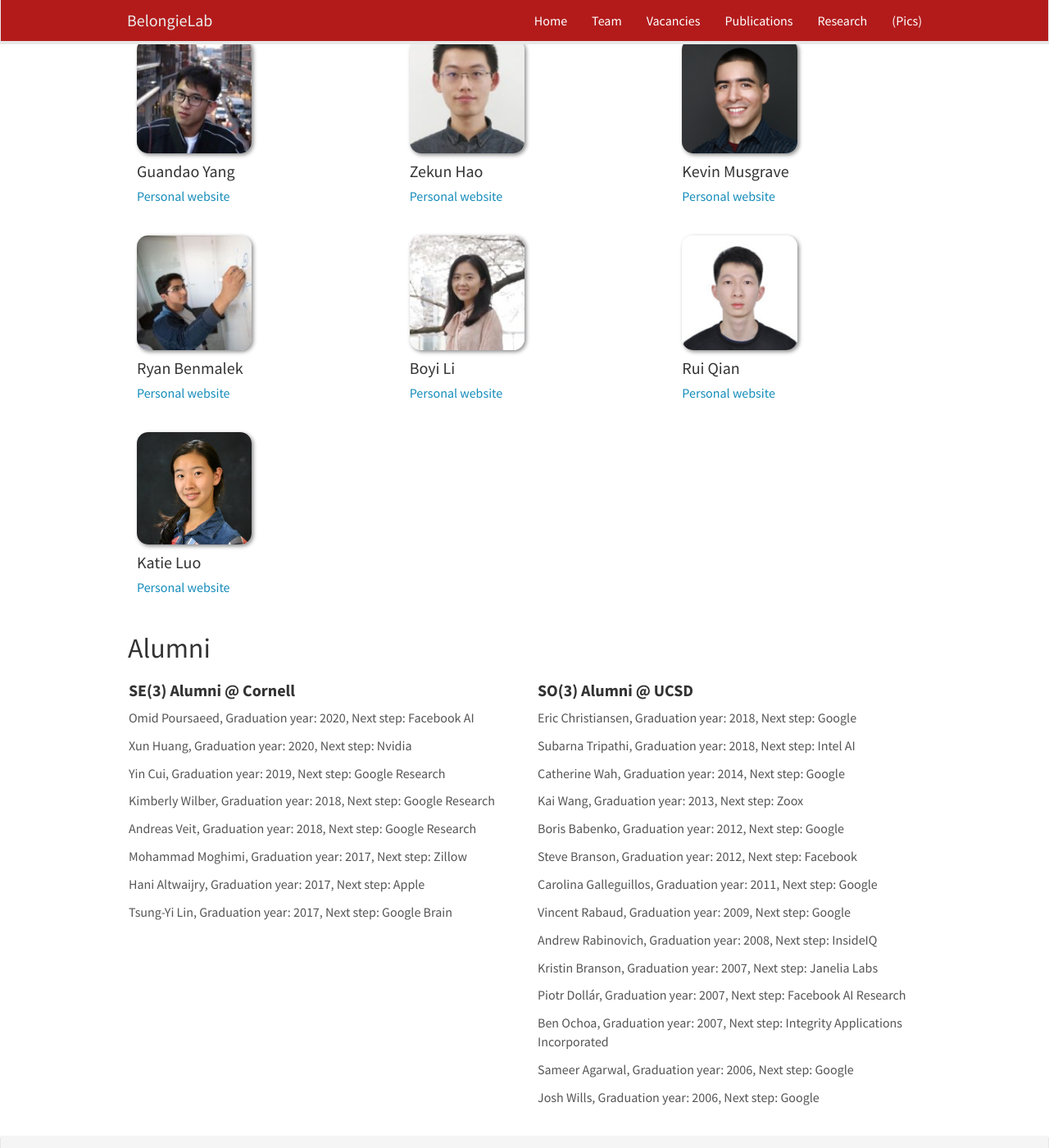
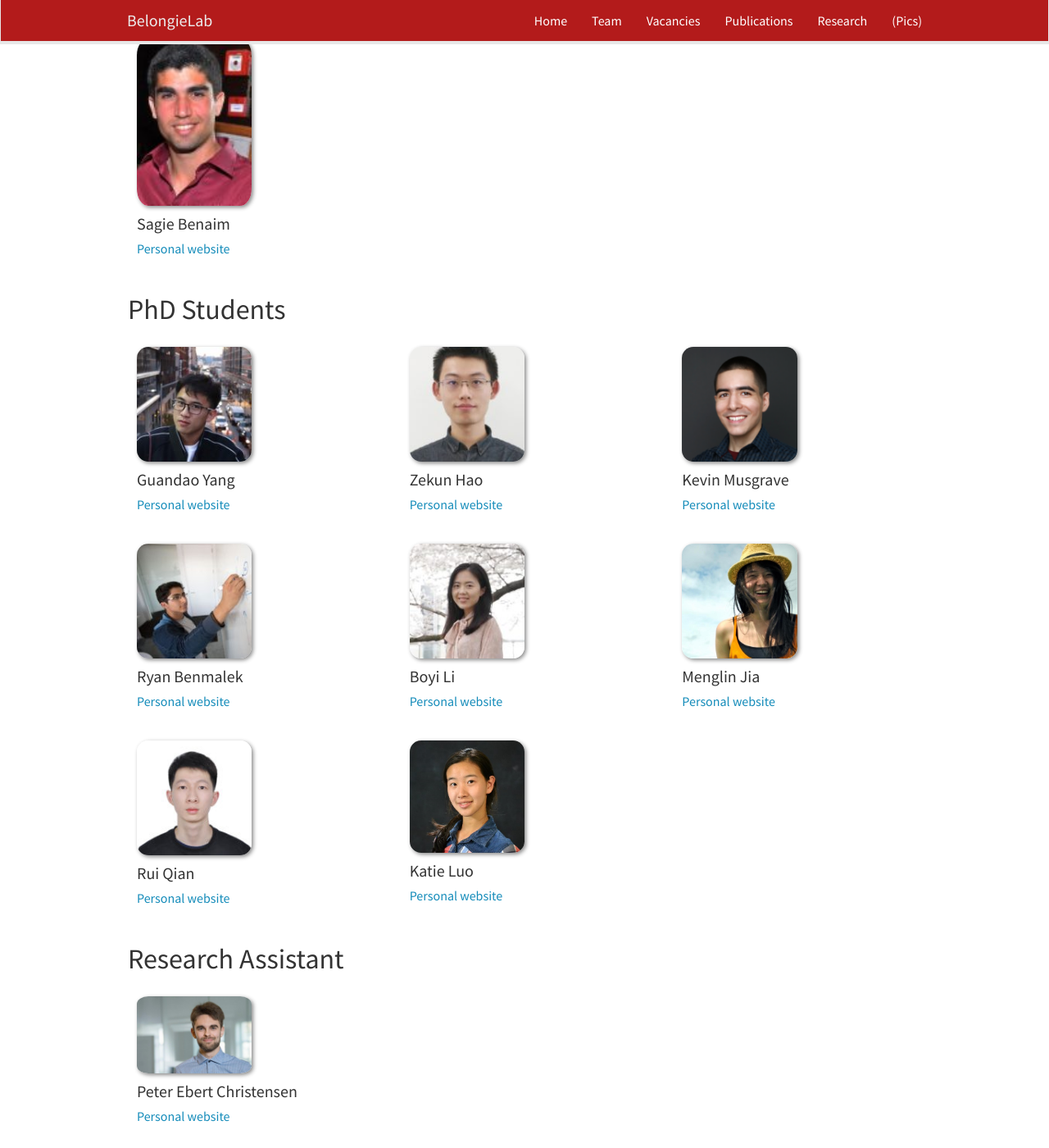
Before and after one commit to CaptainE/Lab, a Jekyll site: the page built from _pages/team.md, in a window 1280 px wide and 1400 px high, scrolled down 517 px. Shown: the whole window at 82% size. Built offline with Jekyll 4.4.1, drawn with Linux system fonts in a browser that asks for light colours; nearby versions of some CDN libraries.

Commit message:
Update members.

```diff
--- a/_data/phd_members.yml
+++ b/_data/phd_members.yml
@@ -18,6 +18,10 @@
   photo: boyi.jpg
   website: https://sites.google.com/site/boyilics/home
 
+- name: Menglin Jia
+  photo: menglin.jpg
+  website: https://kmnp.github.io/
+
 - name: Rui Qian
   photo: rui.jpg
   website: https://rui1996.github.io/
--- /dev/null
+++ b/_data/postdoc_members.yml
@@ -0,0 +1,3 @@
+- name: Sagie Benaim
+  photo: sagie.jpg
+  website: https://sagiebenaim.github.io/
--- /dev/null
+++ b/_data/ra_members.yml
@@ -0,0 +1,3 @@
+- name: Peter Ebert Christensen
+  photo: peter.jpg
+  website: https://captaine.github.io/
--- a/_pages/team.md
+++ b/_pages/team.md
@@ -40,11 +40,45 @@ permalink: /team/
 </div>
 {% endif %}
 
+## Postdoc
+
+<div class="row">
+
+{% for member in site.data.postdoc_members %}
+
+<div class="col-sm-4 clearfix">
+  <img src="{{ site.url }}{{ site.baseurl }}/images/teampic/{{ member.photo }}" class="img-responsive" width="50%" style="float: up" />
+  <h4>{{ member.name }}</h4>
+  <h5> <a href="{{ member.website }}">Personal website</a> </h5>
+  <ul style="overflow: hidden"></ul>
+</div>
+
+{% endfor %}
+
+</div>
+
 ## PhD Students
 
 <div class="row">
 
 {% for member in site.data.phd_members %}
+
+<div class="col-sm-4 clearfix">
+  <img src="{{ site.url }}{{ site.baseurl }}/images/teampic/{{ member.photo }}" class="img-responsive" width="50%" style="float: up" />
+  <h4>{{ member.name }}</h4>
+  <h5> <a href="{{ member.website }}">Personal website</a> </h5>
+  <ul style="overflow: hidden"></ul>
+</div>
+
+{% endfor %}
+
+</div>
+
+## Research Assistant
+
+<div class="row">
+
+{% for member in site.data.ra_members %}
 
 <div class="col-sm-4 clearfix">
   <img src="{{ site.url }}{{ site.baseurl }}/images/teampic/{{ member.photo }}" class="img-responsive" width="50%" style="float: up" />
```
Also changed, not shown: _data/alumni_bsc.yml (deleted, +0 -19 lines), _data/alumni_members.yml (deleted, +0 -53 lines), _data/alumni_msc.yml (deleted, +0 -33 lines), _data/alumni_visitors.yml (deleted, +0 -13 lines), images/teampic/menglin.jpg (added), images/teampic/peter.jpg (added), images/teampic/sagie.jpg (added).
